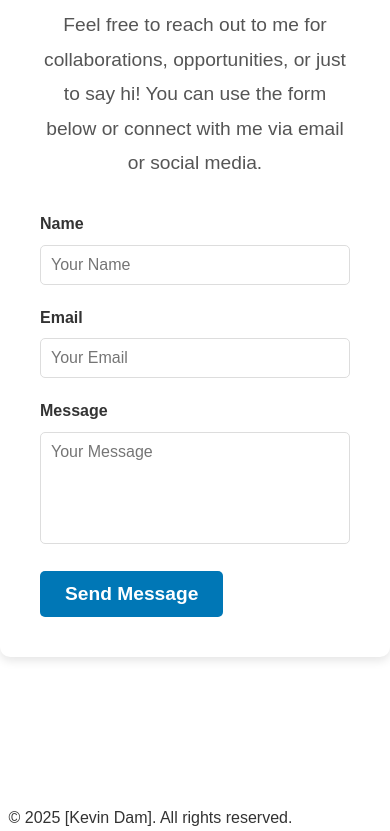
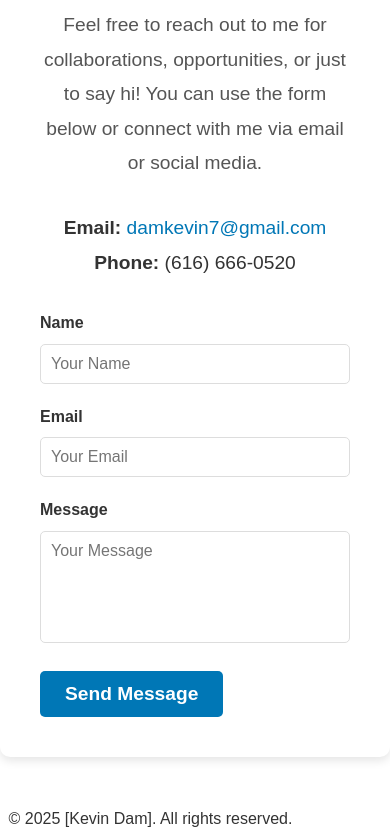
Before and after one commit to dammkevin/portfolio-website, a plain HTML site: page contact.html in a window 390 px wide. Shown: the part 249-1080 px from the top of the page. Drawn offline with Linux system fonts and the light colour scheme.

Commit message:
added phone number and gmail on contact page

```diff
--- a/contact.html
+++ b/contact.html
@@ -24,6 +24,12 @@
             <section class="contact">
                 <h1>Contact Me</h1>
                 <p class="intro">Feel free to reach out to me for collaborations, opportunities, or just to say hi! You can use the form below or connect with me via email or social media.</p>
+
+                <!-- Contact Information -->
+                <div class="contact-info">
+                    <p><strong>Email:</strong> <a href="mailto:damkevin7@gmail.com">damkevin7@gmail.com</a></p>
+                    <p><strong>Phone:</strong> (616) 666-0520</p>
+                </div>
 
                 <!-- Contact Form -->
                 <form class="contact-form" action="" method="post">
--- a/css/styles.css
+++ b/css/styles.css
@@ -97,7 +97,7 @@ nav ul li a {
 .footer-contact {
     color: #333;
     padding-left: 8.5px;
-    padding-top: 148px;
+    padding-top: 49px;
 }
 
 /* Hero Section */
@@ -443,6 +443,22 @@ nav ul li a {
     line-height: 1.8;
 }
 
+.contact-info {
+    margin-bottom: 30px;
+    font-size: 1.2rem;
+    text-align: center;
+    line-height: 1.8;
+}
+
+.contact-info a {
+    color: #0077b6;
+    text-decoration: none;
+}
+
+.contact-info a:hover {
+    text-decoration: underline;
+}
+
 /* Contact Form */
 .contact-form {
     text-align: left;
```
